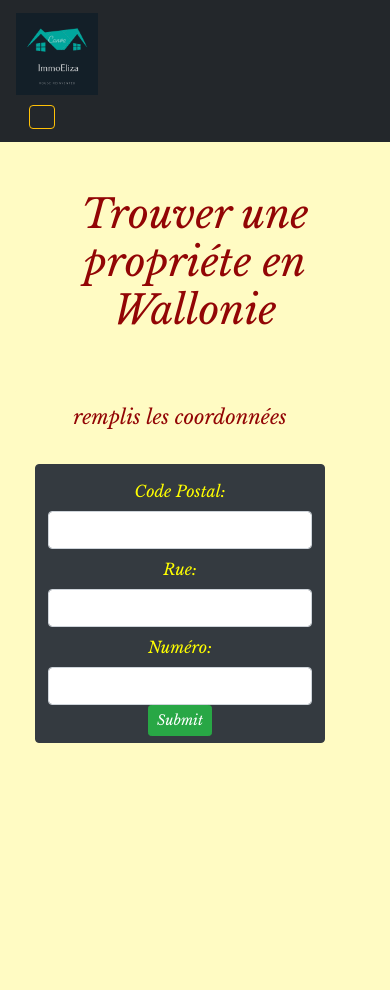
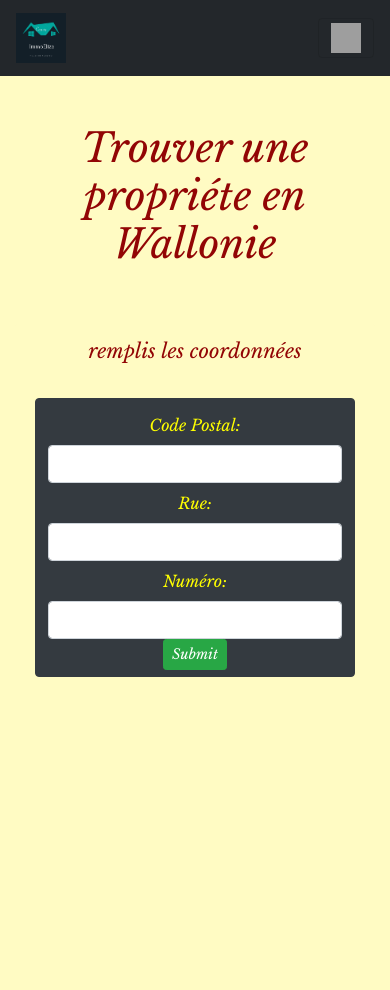
Before and after one commit to tanoshiibot/ImmoEliza, a PHP site: page / in a window 390 px wide. After the commit the page ends 677 px from the top, so only its background shows below. Run offline with PHP 8.4, Linux system fonts and the light colour scheme; grey boxes are pictures that could not be loaded.

Commit message:
NAV rajout bouton correct + supression inutile tag

```diff
--- a/assets/css/style.css
+++ b/assets/css/style.css
@@ -26,30 +26,6 @@
   }
   .yellow {
     color: yellow;
-  }
-  #content-row {
-    position: relative;
-    width: 100%;
-    display: -webkit-box;
-    display: -ms-flexbox;
-    display: flex;
-  }
-  #content-row::before {
-    content: "";
-    background-repeat: no-repeat;
-    position: absolute;
-    height: 38em;
-    background-size: 12em;
-    top: 0px;
-    bottom: 0px;
-    left: 0px;
-    right: 45px;
-    opacity: 0.45;
-    background-attachment: local, scroll;
-    background-position: bottom right;
-    -webkit-box-align: center;
-        -ms-flex-align: center;
-            align-items: center;
   }
 }
 
@@ -357,12 +333,17 @@
   }
 }
 
+.navbar.navbar-9 .navbar-toggler-icon {
+  background-image: url("https://mdbootstrap.com/img/svg/hamburger3.svg?color=00FBD8");
+}
+
 .navbar-brand {
+  width: 20%;
   text-align: left;
 }
 
 img {
-  max-width: 24%;
+  max-width: 70%;
   height: auto;
 }
 /*# sourceMappingURL=style.css.map */
--- a/assets/scss/_form.scss
+++ b/assets/scss/_form.scss
@@ -33,28 +33,6 @@
 
     .yellow {
       color: yellow;
-    }
-    #content-row {
-      position: relative;
-      width: 100%;
-      display: flex;
-
-    }
-    #content-row::before{
-      content:"";
-      //background-image:url(https://media.discordapp.net/attachments/778896610138259458/780800500173897738/coq.png?width=520&height=560);
-      background-repeat:no-repeat;
-      position: absolute;
-      height: 38em;
-      background-size:12em;
-      top:0px;
-      bottom: 0px;
-      left:0px;
-      right:45px;
-      opacity: 0.45;
-      background-attachment: local, scroll;
-      background-position: bottom right  ;
-      align-items: center;
     }
   }
 
--- a/assets/scss/_nav.scss
+++ b/assets/scss/_nav.scss
@@ -1,10 +1,12 @@
+.navbar.navbar-9 .navbar-toggler-icon {
+    background-image: url('https://mdbootstrap.com/img/svg/hamburger3.svg?color=00FBD8');
+}
 .navbar-brand{
-
+    width: 20%;
     text-align:left;
 
 }
 img {
-    max-width: 24%;
+    max-width: 70%;
     height: auto;
-
 }
--- a/index.php
+++ b/index.php
@@ -14,18 +14,16 @@
 <!--Navbar-->
 
 
-<nav class="navbar  btn-dark lighten-4 mb-5">
+<nav class="navbar navbar-light navbar-9  btn-dark   mb-5">
 
   <!-- Navbar brand -->
-  <a class="navbar-brand" href="#"><img class="logo" src="./assets/img/ImmoEliza.png"></a>
+  <a class="navbar-brand " href="#"><img class="logo" src="./assets/img/ImmoEliza.png"></a>
 
   <!-- Collapse button -->
-  <button class="navbar-toggler btn btn-warning" type="button" data-toggle="collapse" data-target="#navbarSupportedContent1"
-    aria-controls="navbarSupportedContent1" aria-expanded="false" aria-label="Toggle navigation"><span class="dark-blue-text"><i
-        class="navbar-toggler-icon btn btn-warning"></i></span></button>
-
+  <button class="navbar-toggler" type="button" data-toggle="collapse" data-target="#navbarSupportedContent15"
+    aria-controls="navbarSupportedContent15" aria-expanded="false" aria-label="Toggle navigation"><span class="navbar-toggler-icon"></span></button>
   <!-- Collapsible content -->
-  <div class="collapse navbar-collapse" id="navbarSupportedContent1">
+  <div class="collapse navbar-collapse" id="navbarSupportedContent15">
 
     <!-- Links -->
     <ul class="navbar-nav mr-auto btn btn-warning">
@@ -47,18 +45,18 @@
 </header>
 <main>
 <div class="container-fluid">
-    <h1 class="text-center mb-5 ">Trouver une propriéte en Wallonie</h1>
+    <h1 class="text-center mb-5">Trouver une propriéte en Wallonie</h1>
 </div>
 <!--CANVAS-->
 <section>
-
     <div class="container-fluid " id="content"><!--   -->
-        <div class="row justify-content-center" id="content-row"><div id='img'></div><div id='scaleimg'></div>
-            <div class="card  mb-5 pt-2 col-12 col-sm-8 col-md-8 col-lg-8 ">
-                <div class="card-header  text-center">remplis les coordonnées</div>
-                    <div class="card-body">
-                        <div class="tab-content" id="myTabContent">
-                            <div class="card-text text-center">
+        <div class="row justify-content-center" id="content-row">
+            <div id='img'></div>
+            <div id='scaleimg'></div>
+                <div class="card  mb-5 pt-2 col-12 col-sm-8 col-md-8 col-lg-8 ">
+                    <div class="card-header  text-center">remplis les coordonnées</div>
+                        <div class="card-body">
+                             <div class="card-text text-center">
                                 <div class="form_post">
                                     <form action="results.php" method="post">
                                         <div class="container btn btn-dark">
@@ -87,7 +85,6 @@
             </div>
         </div>
     </div>
-
 </section>
 
 <!--fin CANVA-->
```
Also changed, not shown: 1 other file.
